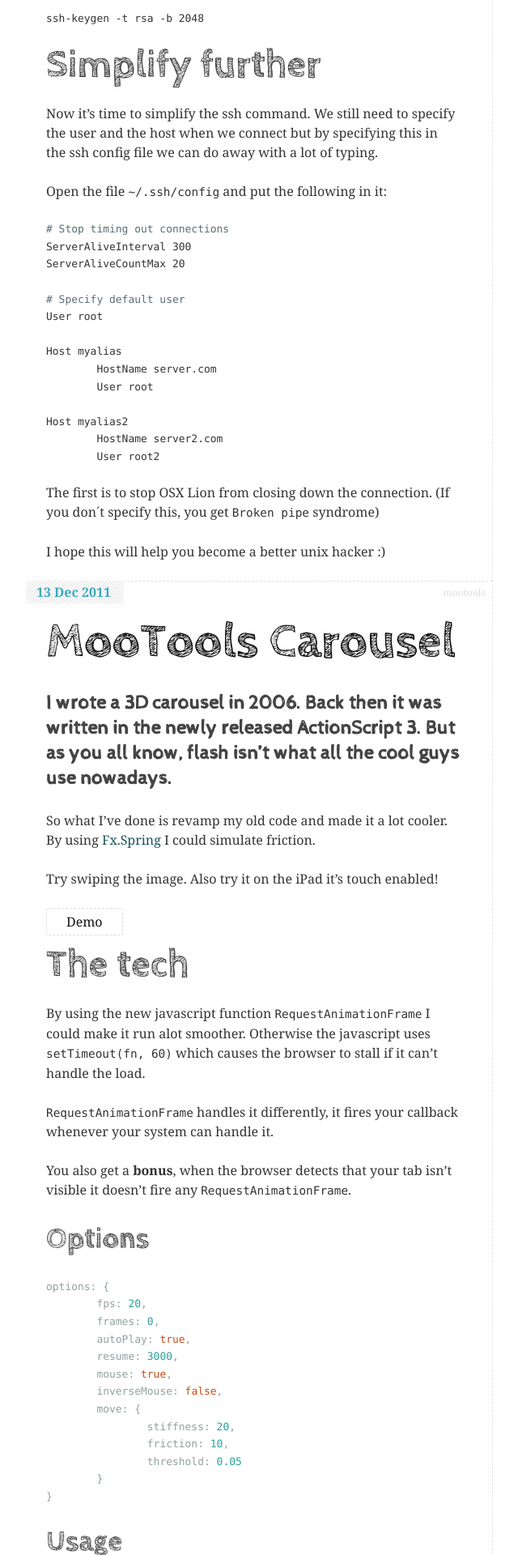
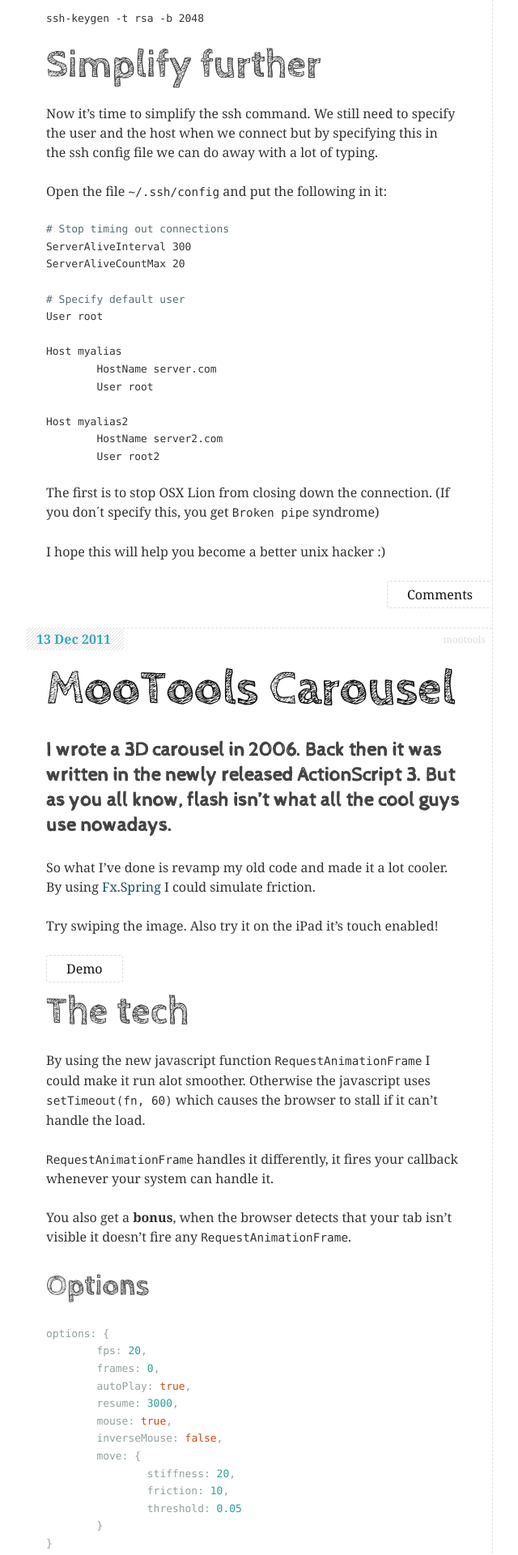
Before and after one commit to leon/leon.github.io, a Jekyll site: the page built from index.html, in a window 1280 px wide. Shown: the part 1054-2974 px from the top of the page at 81% size, without its empty margins (235-875 px from the left). Built offline with Jekyll 4.4.1, drawn with Linux system fonts in a browser that asks for light colours; Markdown is read by kramdown in place of the engine named in the settings.

Commit message:
Added comments to index page

```diff
--- a/_includes/disqus.html
+++ b/_includes/disqus.html
@@ -1,3 +1,4 @@
+<div id="comments">
 	<div id="disqus_thread" class="comments"></div>
 	<script type="text/javascript">
 		var disqus_shortname = 'radley',
@@ -5,3 +6,4 @@
 		disqus_url = '{{ site.url }}{{ page.url }}';
 	</script>
 	<script type="text/javascript" async src="http://radley.disqus.com/embed.js"></script>
+</div>
--- a/assets/css/element.less
+++ b/assets/css/element.less
@@ -11,3 +11,7 @@
 		text-decoration: none;
 	}
 }
+
+.align-right {
+	float: right;
+}
--- a/assets/css/site.css
+++ b/assets/css/site.css
@@ -353,6 +353,9 @@
 }
 .button:hover {
   text-decoration: none;
+}
+.align-right {
+  float: right;
 }
 .highlight .c {
   color: #586e75;
@@ -753,6 +756,23 @@
   padding: 0 24px 0 0;
   max-width: 512px;
 }
+.post footer {
+  zoom: 1;
+  margin: 12px 0;
+}
+.post footer:before, .post footer:after {
+  display: table;
+  *display: inline;
+  content: "";
+  zoom: 1;
+}
+.post footer:after {
+  clear: both;
+}
+.post footer .comments-link {
+  float: right;
+  border-right: 0;
+}
 .post.image-post header {
   border-top: 0;
 }
--- a/index.html
+++ b/index.html
@@ -22,6 +22,9 @@
 			<div class="body">
 				{{ post.content }}
 			</div>
+			<footer>
+				<a class="comments-link button" href="{{ post.url }}#comments">Comments</a>
+			</footer>
 		</article>
 	{% endfor %}
 </div>
```
Also changed, not shown: assets/css/post.less (+9 -0 lines). Lines whose indentation alone changed are shown as unchanged.
